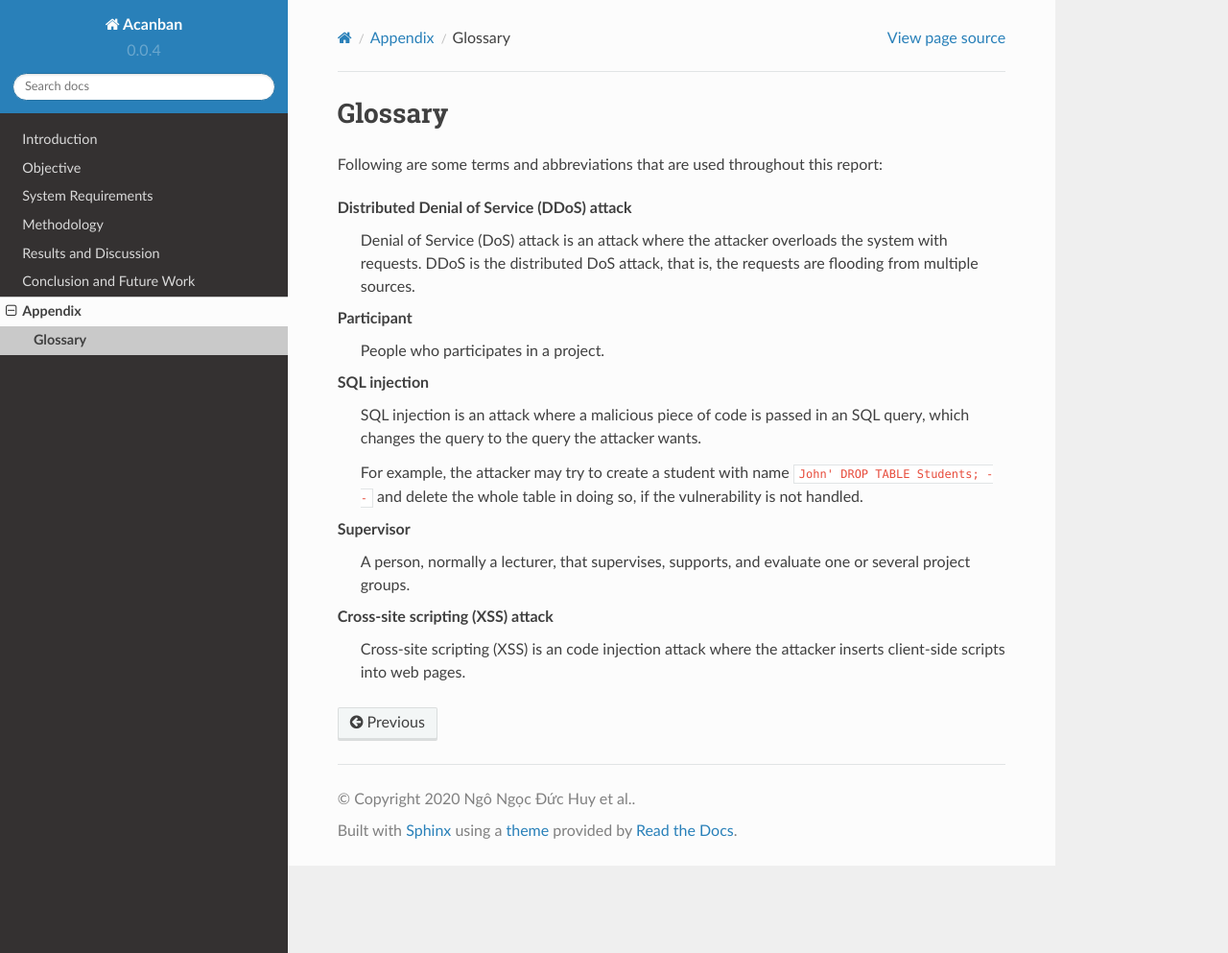
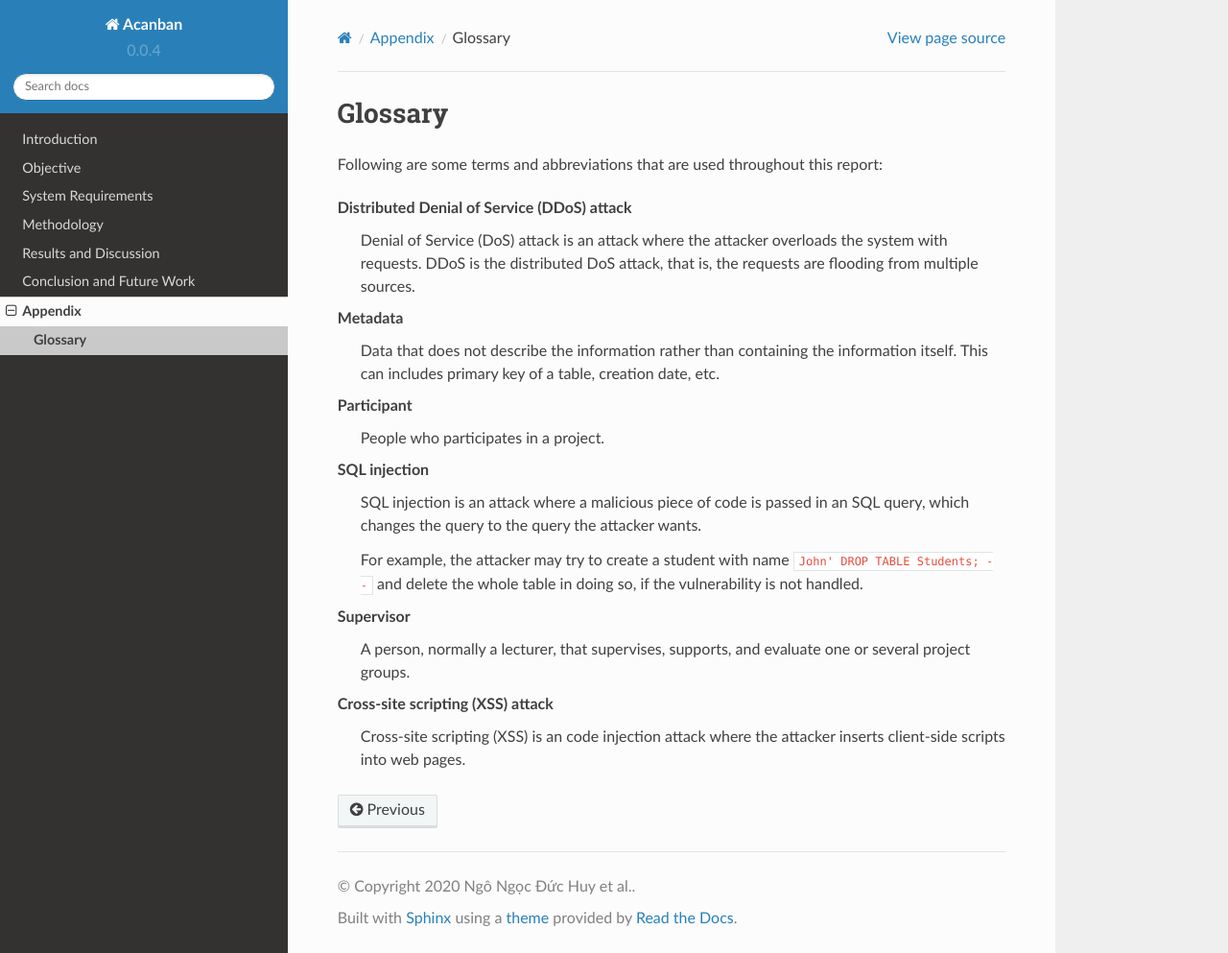
Before and after one commit to Huy-Ngo/acanban, a Sphinx documentation site: the page built from docs/source/appendix/glossary.rst, in a window 1280 px wide and 993 px high. Shown: the whole window at 96% size. Built offline with Sphinx 7.4.7 and the Read the Docs theme 2.0.0, drawn with Linux system fonts in a browser that asks for light colours; the version number is read from the project's files by our own code.

Commit message:
Add explanation about metadata

```diff
--- a/docs/source/appendix/glossary.rst
+++ b/docs/source/appendix/glossary.rst
@@ -12,6 +12,12 @@ that are used throughout this report:
       the attacker overloads the system with requests.
       DDoS is the distributed DoS attack, that is, the requests are flooding
       from multiple sources.
+
+   Metadata
+
+      Data that does not describe the information rather than containing
+      the information itself.  This can includes primary key of a table,
+      creation date, etc.
 
    Participant
 
```
